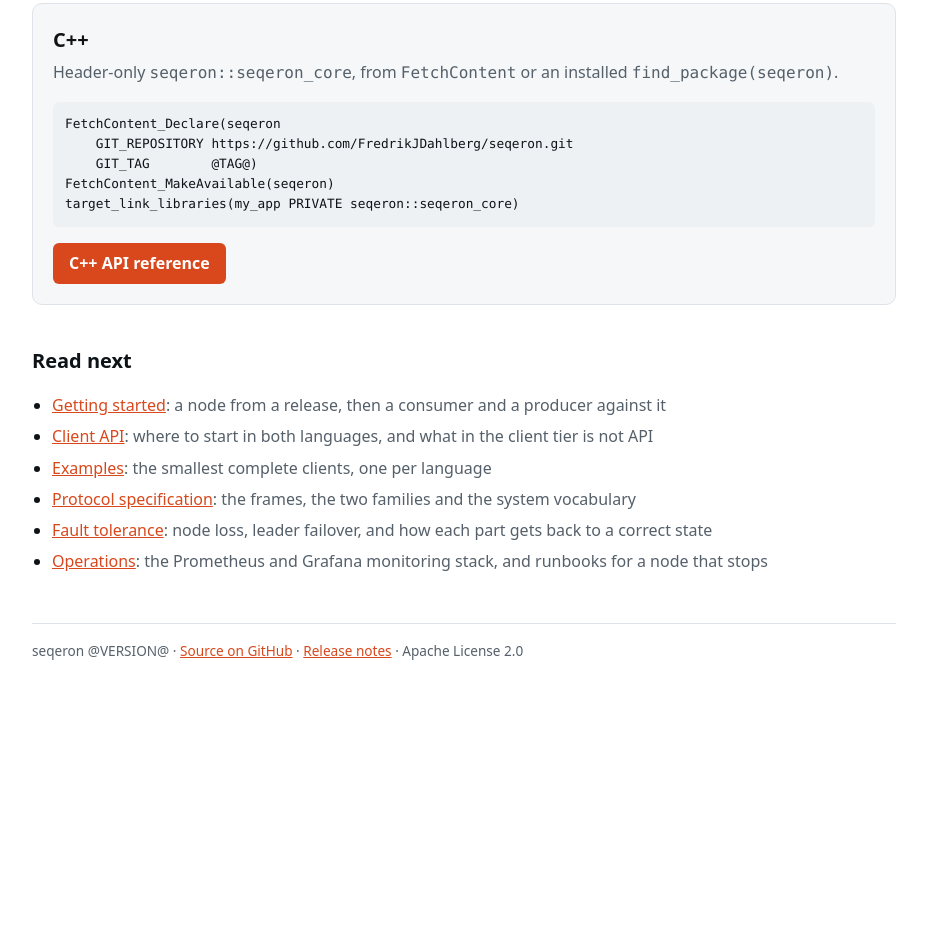
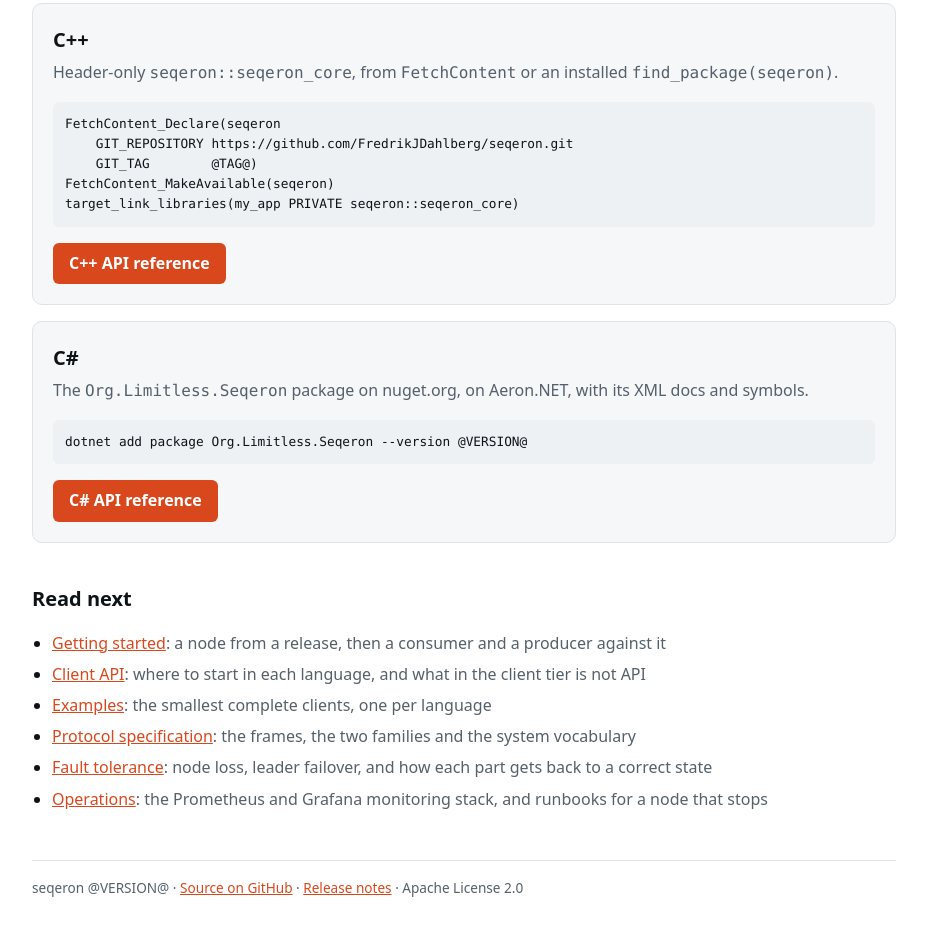
Before and after one commit to FredrikJDahlberg/seqeron, a plain HTML site: page doc/site/index.html in a window 1280 px wide. Shown: the part 717-1648 px from the top of the page, without its empty margins (176-1103 px from the left). Before the commit the page ends 1411 px from the top, so only its background shows below. Drawn offline with Linux system fonts and the light colour scheme; files whose address does not match are found by name.

Commit message:
Added C# api reference

```diff
--- a/doc/site/index.html
+++ b/doc/site/index.html
@@ -4,7 +4,7 @@
 <meta charset="utf-8">
 <meta name="viewport" content="width=device-width, initial-scale=1">
 <meta name="color-scheme" content="light dark">
-<meta name="description" content="API reference for seqeron @VERSION@, the Aeron Cluster sequencing tier, in Java and C++.">
+<meta name="description" content="API reference for the client tier of seqeron @VERSION@, the Aeron Cluster sequencing tier.">
 <title>seqeron @VERSION@ API</title>
 <style>
   :root {
@@ -134,12 +134,21 @@ FetchContent_MakeAvailable(seqeron)
 target_link_libraries(my_app PRIVATE seqeron::seqeron_core)</code></pre>
       <a class="button" href="cpp/">C++ API reference</a>
     </section>
+
+    <!-- csharp -->
+    <section class="card">
+      <h2>C#</h2>
+      <p>The <code>Org.Limitless.Seqeron</code> package on nuget.org, on Aeron.NET, with its XML docs and symbols.</p>
+<pre><code>dotnet add package Org.Limitless.Seqeron --version @VERSION@</code></pre>
+      <a class="button" href="csharp/">C# API reference</a>
+    </section>
+    <!-- /csharp -->
   </div>
 
   <h2 class="section">Read next</h2>
   <ul class="reading">
     <li><a href="https://github.com/FredrikJDahlberg/seqeron/blob/@TAG@/doc/getting-started.md">Getting started</a><span>: a node from a release, then a consumer and a producer against it</span></li>
-    <li><a href="https://github.com/FredrikJDahlberg/seqeron/blob/@TAG@/doc/client-api.md">Client API</a><span>: where to start in both languages, and what in the client tier is not API</span></li>
+    <li><a href="https://github.com/FredrikJDahlberg/seqeron/blob/@TAG@/doc/client-api.md">Client API</a><span>: where to start in each language, and what in the client tier is not API</span></li>
     <li><a href="https://github.com/FredrikJDahlberg/seqeron/tree/@TAG@/seqeron-examples">Examples</a><span>: the smallest complete clients, one per language</span></li>
     <li><a href="https://github.com/FredrikJDahlberg/seqeron/blob/@TAG@/doc/seqeron-protocol-spec.md">Protocol specification</a><span>: the frames, the two families and the system vocabulary</span></li>
     <li><a href="https://github.com/FredrikJDahlberg/seqeron/blob/@TAG@/doc/fault-tolerance.md">Fault tolerance</a><span>: node loss, leader failover, and how each part gets back to a correct state</span></li>
```
Also changed, not shown: 7 other files.
